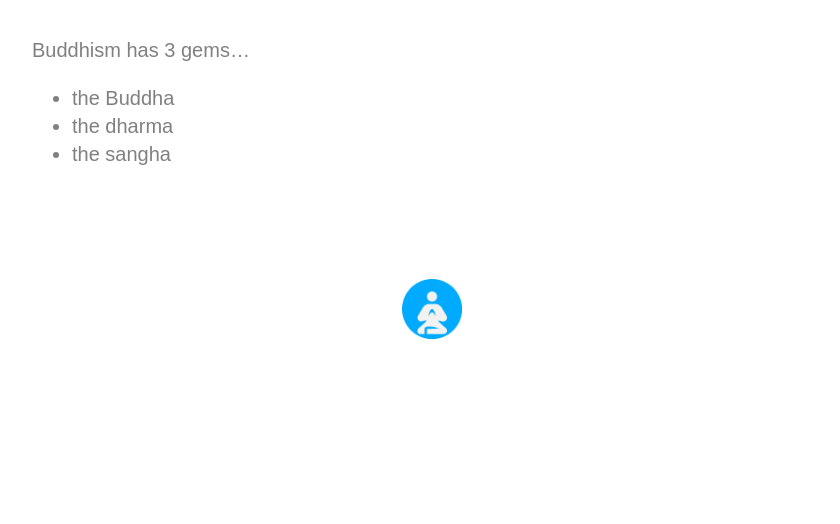
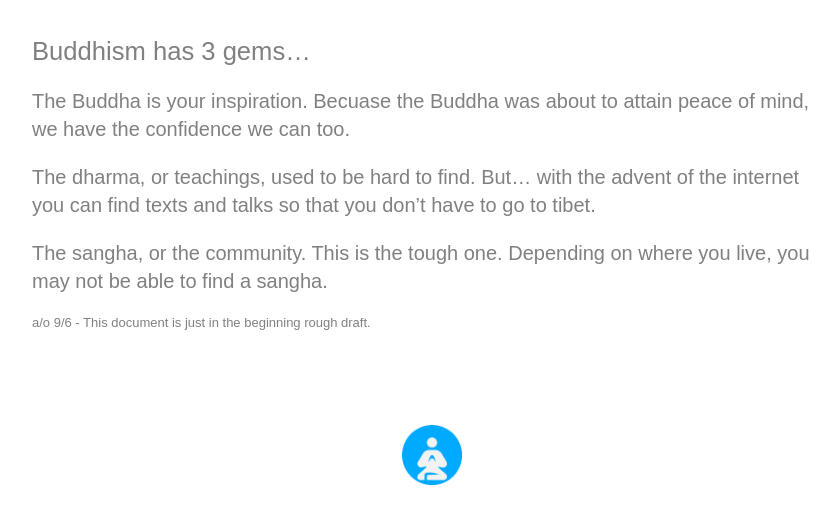
Before and after one commit to StarbucksSangha/StarbucksSangha, a Jekyll site: the page built from info.md, in a window 1280 px wide. Shown: the top 524 px of the page, without its empty margins (208-1048 px from the left). Built offline with Jekyll 4.4.1, drawn with Linux system fonts in a browser that asks for light colours.

Commit message:
Update info.md

```diff
--- a/info.md
+++ b/info.md
@@ -4,7 +4,12 @@ layout: default
 title: StarbucksSangha.NET info
 published: True
 ---
-Buddhism has 3 gems...
-- the Buddha
-- the dharma
-- the sangha
+## Buddhism has 3 gems...
+
+The Buddha is your inspiration. Becuase the Buddha was about to attain peace of mind, we have the confidence we can too.
+
+The dharma, or teachings, used to be hard to find. But... with the advent of the internet you can find texts and talks so that you don't have to go to tibet.
+
+The sangha, or the community. This is the tough one. Depending on where you live, you may not be able to find a sangha.
+
+<font size="-1">a/o 9/6 - This document is just in the beginning rough draft.</font>
```
